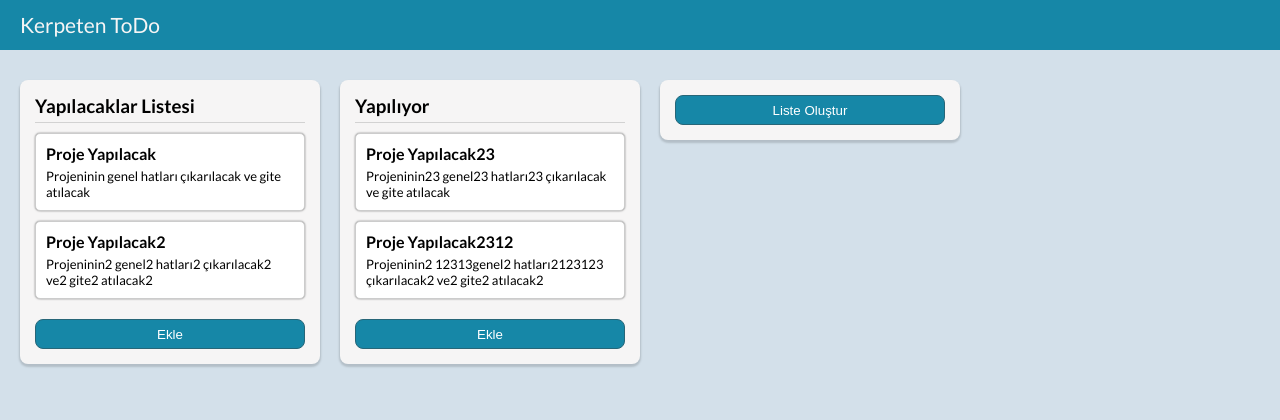
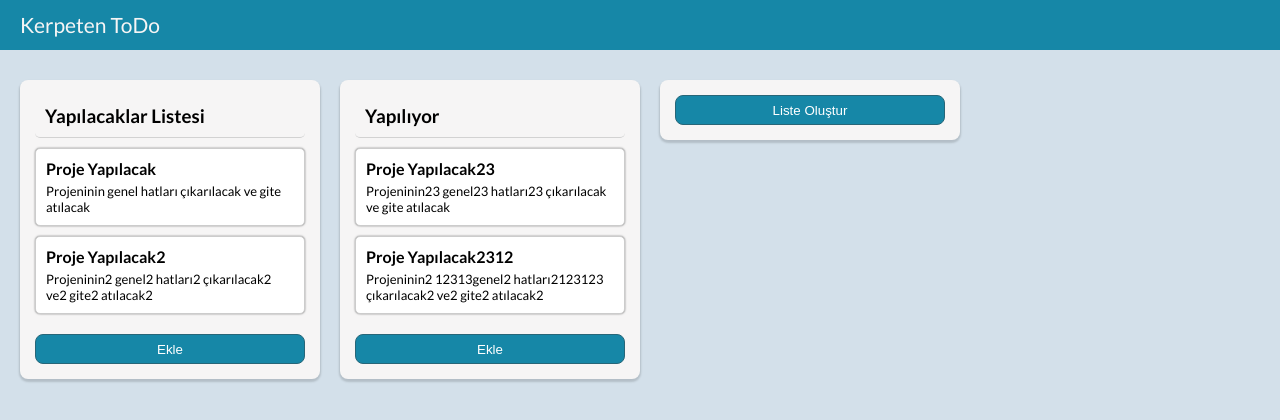
Before and after one commit to eminuzn/vue-todo, a Vue app in the folder vue-todo/: page / in a window 1280 px wide. Shown: the top 420 px of the page. Built offline with nearby package versions, Linux system fonts and the light colour scheme.

Commit message:
list order done

```diff
--- a/vue-todo/public/data.json
+++ b/vue-todo/public/data.json
@@ -1,15 +1,18 @@
 [
   {
     "id":1,
+    "order":1,
     "name":"Yapılacaklar Listesi",
     "tasks":[
       {
         "id":1,
+        "order":1,
         "name":"Proje Yapılacak",
         "description":"Projeninin genel hatları çıkarılacak ve gite atılacak"
       },
       {
         "id":2,
+        "order":2,
         "name":"Proje Yapılacak2",
         "description":"Projeninin2 genel2 hatları2 çıkarılacak2 ve2 gite2 atılacak2"
       }
@@ -17,15 +20,18 @@
   },
   {
     "id":2,
+    "order":2,
     "name":"Yapılıyor",
     "tasks":[
       {
-        "id":1,
+        "id":3,
+        "order":1,
         "name":"Proje Yapılacak23",
         "description":"Projeninin23 genel23 hatları23 çıkarılacak ve gite atılacak"
       },
       {
-        "id":2,
+        "id":4,
+        "order":2,
         "name":"Proje Yapılacak2312",
         "description":"Projeninin2 12313genel2 hatları2123123 çıkarılacak2 ve2 gite2 atılacak2"
       }
--- a/vue-todo/src/components/list/List.vue
+++ b/vue-todo/src/components/list/List.vue
@@ -1,15 +1,14 @@
 <template>
   <div class="list-container">
 
-    <h3>{{list.name}}</h3>
+    <h3 class="list-name">{{list.name}}</h3>
     <div class="tasks">
       <draggable
         v-model="list.tasks"
-        :list="list.tasks"
-        group="lists"
         v-bind="dragOptions"
         @start="drag = true"
-        @end="drag = false">
+        @end="drag = false"
+        @sort="onShort">
 
         <Task v-for="task in list.tasks" :key="task.id" :task="task" />
       </draggable>
@@ -40,16 +39,16 @@ export default {
     AddTask,
     draggable
   },
-  filters:{
-    getListUniqName(listId){
-      return "list-" + listId
+  methods: {
+    onShort(){
+      this.$store.commit("orderTasks", this.list.id)
     }
   },
   computed: {
     dragOptions() {
       return {
         animation: 200,
-        group: "description",
+        group: "task",
         disabled: false,
         ghostClass: "ghost"
       };
@@ -68,6 +67,13 @@ export default {
     border-bottom: 1px solid #d2d2d2;
     padding-bottom: 5px;
     margin-bottom: 5px;
+    padding: 10px;
+    cursor: move;
+    border-radius: 5px;
+    transition: all 0.2s ease-in-out;
   }
 
+  h3:hover{
+    background: #d2d2d2;
+  }
 </style>
--- a/vue-todo/src/components/shared/Main.vue
+++ b/vue-todo/src/components/shared/Main.vue
@@ -1,6 +1,18 @@
 <template>
   <main>
-    <List :list="list" :key="list.id" v-for="list in lists"/>
+
+    <draggable
+        v-model="$store.state.lists"
+        class="flex"
+        handle=".list-name"
+        v-bind="dragOptions"
+        @start="drag = true"
+        @end="drag = false"
+        @sort="onShort">
+
+      <List :list="list" :key="list.id" v-for="list in lists"/>
+    </draggable>
+
     <AddList />
 
   </main>
@@ -10,15 +22,37 @@
 
 import List from '../list/List'
 import AddList from '../list/AddList'
+import draggable from 'vuedraggable'
 
 export default {
   name:"Main",
+  data() {
+    return {
+      drag: false
+    };
+  },
   props: {
     lists: Array
   },
   components: {
     List,
-    AddList
+    AddList,
+    draggable
+  },
+  methods: {
+    onShort(){
+      this.$store.commit("orderLists")
+    }
+  },
+  computed: {
+    dragOptions() {
+      return {
+        animation: 200,
+        group: "lists",
+        disabled: false,
+        ghostClass: "ghost"
+      };
+    }
   }
 }
 </script>
@@ -30,5 +64,7 @@ export default {
     width: fit-content;
     min-width: 100%;
   }
-
+  .flex{
+    display: flex;
+  }
 </style>
--- a/vue-todo/src/components/task/Task.vue
+++ b/vue-todo/src/components/task/Task.vue
@@ -21,8 +21,13 @@ export default {
     margin: 10px 0;
     box-shadow: 0px 0px 2px 0px rgba(0,0,0,0.5);
     border-radius: 5px;
-    background: white;
+    background-color: white;
     border: 1px solid #cccccc;
+    cursor: pointer;
+    transition: background-color 0.2s ease-in-out;
+  }
+  .task:hover{
+    background-color: #ececec;
   }
   .header{
     font-weight: bold;
--- a/vue-todo/store/store.js
+++ b/vue-todo/store/store.js
@@ -14,23 +14,36 @@ export default new Vuex.Store({
     },
     addTask(state, taskData){
 
+      let taskList = state.lists.find(x=>x.id == taskData.listId).tasks
       let task = {
         id: Math.floor(Math.random() * 1000),
+        order: Math.max.apply(Math, taskList.map(function(task) { return task.order; })) + 1,
         name: taskData.taskName,
         description: taskData.taskDesc
       }
-      state.lists.find(x=>x.id == taskData.listId).tasks.push(task)
+      taskList.push(task)
     },
     addList(state, listName){
 
       let list = {
         id: Math.floor(Math.random() * 1000),
+        order: Math.max.apply(Math, state.lists.map(function(list) { return list.order; })) + 1,
         name: listName,
         tasks : []
       }
 
       state.lists.push(list)
 
+    },
+    orderTasks(state, listId){
+      state.lists.find(x=>x.id==listId).tasks.forEach((task, index) => {
+        task.order = index
+      });
+    },
+    orderLists(state){
+      state.lists.forEach((list, index) => {
+        list.order = index
+      });
     }
   }
 })
```
